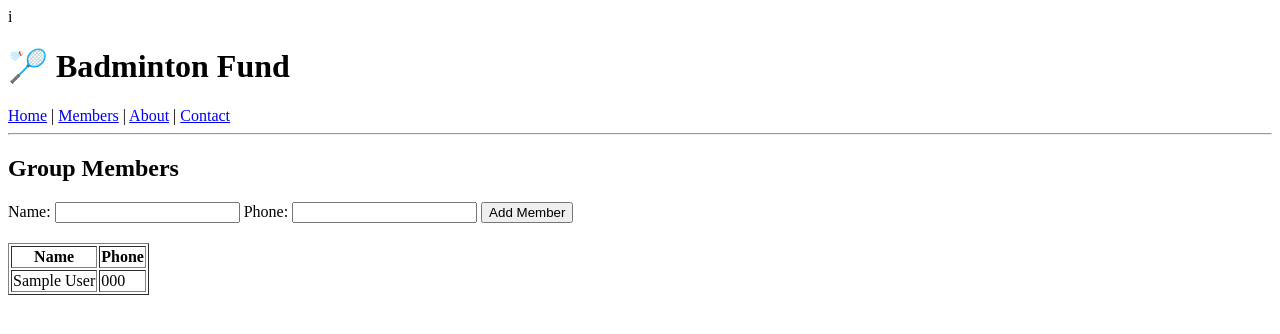
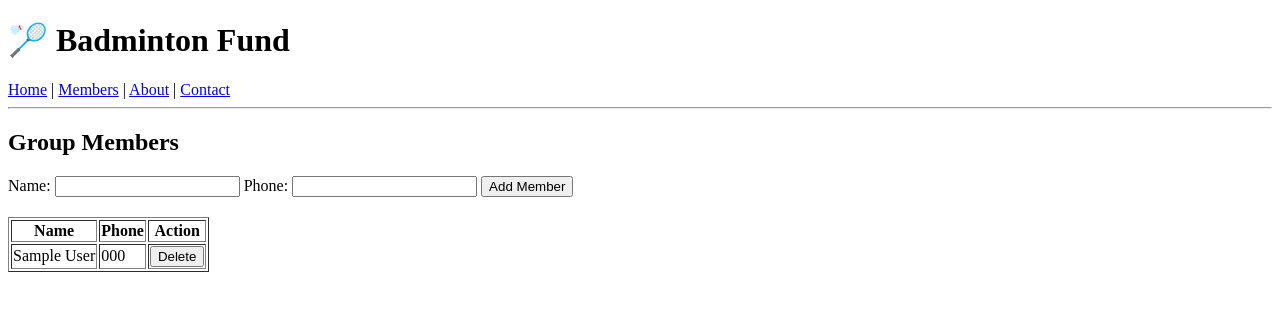
Before and after one commit to ethics/badminton-fund-manager, a Flask app: page /members in a window 1280 px wide. Shown: the top 334 px of the page. Run offline with Flask 3, Linux system fonts and the light colour scheme; tables that the repository leaves empty hold one stand-in row (values such as "Sample post").

Commit message:
Add option to delete members

```diff
--- a/app.py
+++ b/app.py
@@ -44,6 +44,15 @@ def members():
     conn.close()
     return render_template("members.html", members=members)
 
+@app.route("/delete_member/<int:member_id>", methods=["POST"])
+def delete_member(member_id):
+    conn = get_db_connection()
+    conn.execute("DELETE FROM members WHERE id = ?", (member_id,))
+    conn.commit()
+    conn.close()
+    return redirect("/members")
+
+
 @app.route("/")
 def home():
     return render_template("index.html")
@@ -56,6 +65,7 @@ def about():
 def contact():
     return render_template("contact.html")
 
+
 if __name__ == "__main__":
     init_db()
     app.run(debug=True)
--- a/templates/members.html
+++ b/templates/members.html
@@ -1,4 +1,4 @@
-i{% extends "base.html" %}
+{% extends "base.html" %}
 
 {% block title %}Members - Badminton Fund{% endblock %}
 
@@ -14,11 +14,16 @@ i{% extends "base.html" %}
 </form>
 
 <table border="1" style="margin-top:20px;">
-    <tr><th>Name</th><th>Phone</th></tr>
+    <tr><th>Name</th><th>Phone</th><th>Action</th></tr>
     {% for member in members %}
     <tr>
         <td>{{ member['name'] }}</td>
         <td>{{ member['phone'] }}</td>
+        <td>
+            <form method="POST" action="/delete_member/{{ member['id'] }}" onsubmit="return confirm('Are you sure?');">
+                <button type="submit">Delete</button>
+            </form>
+        </td>
     </tr>
     {% endfor %}
 </table>
```
